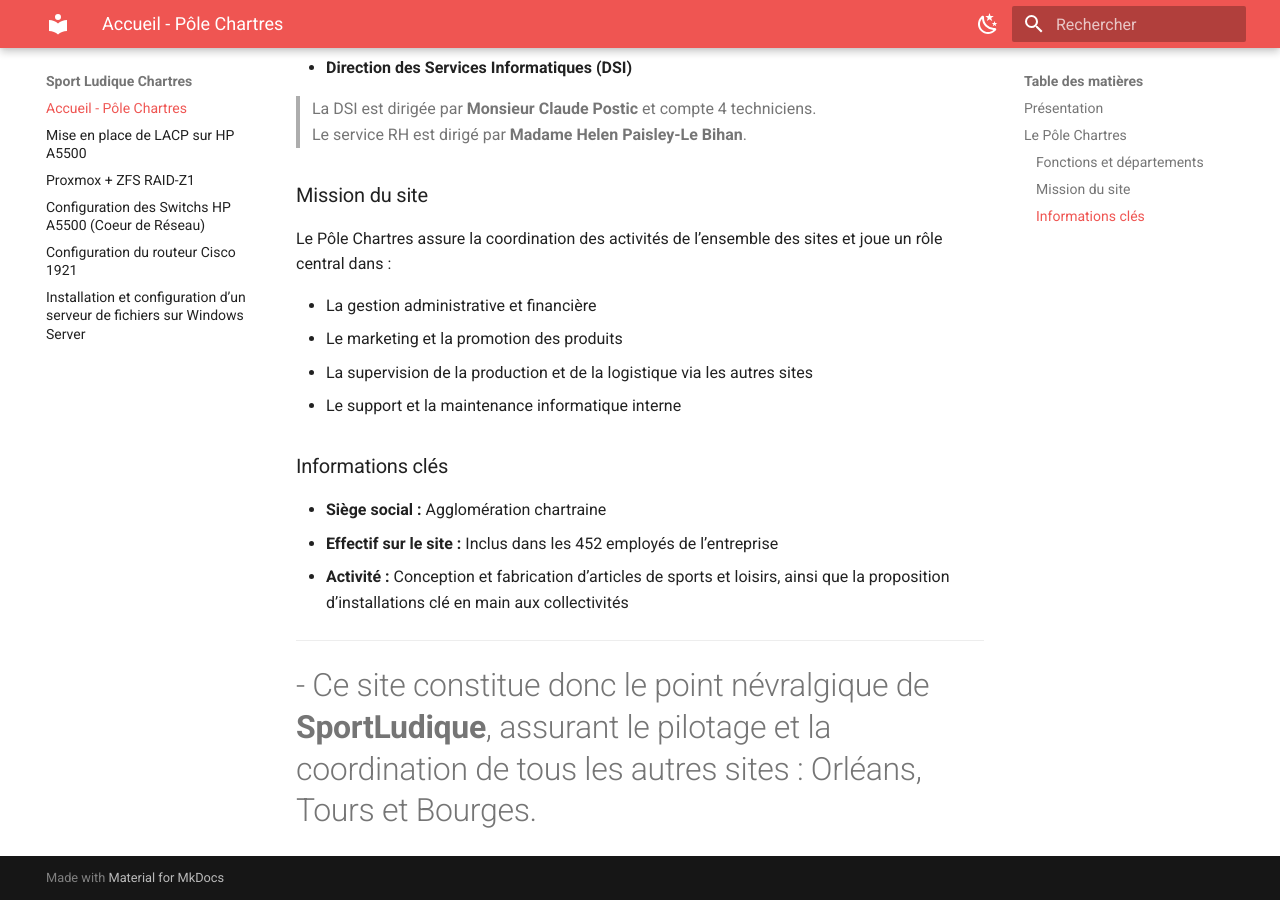
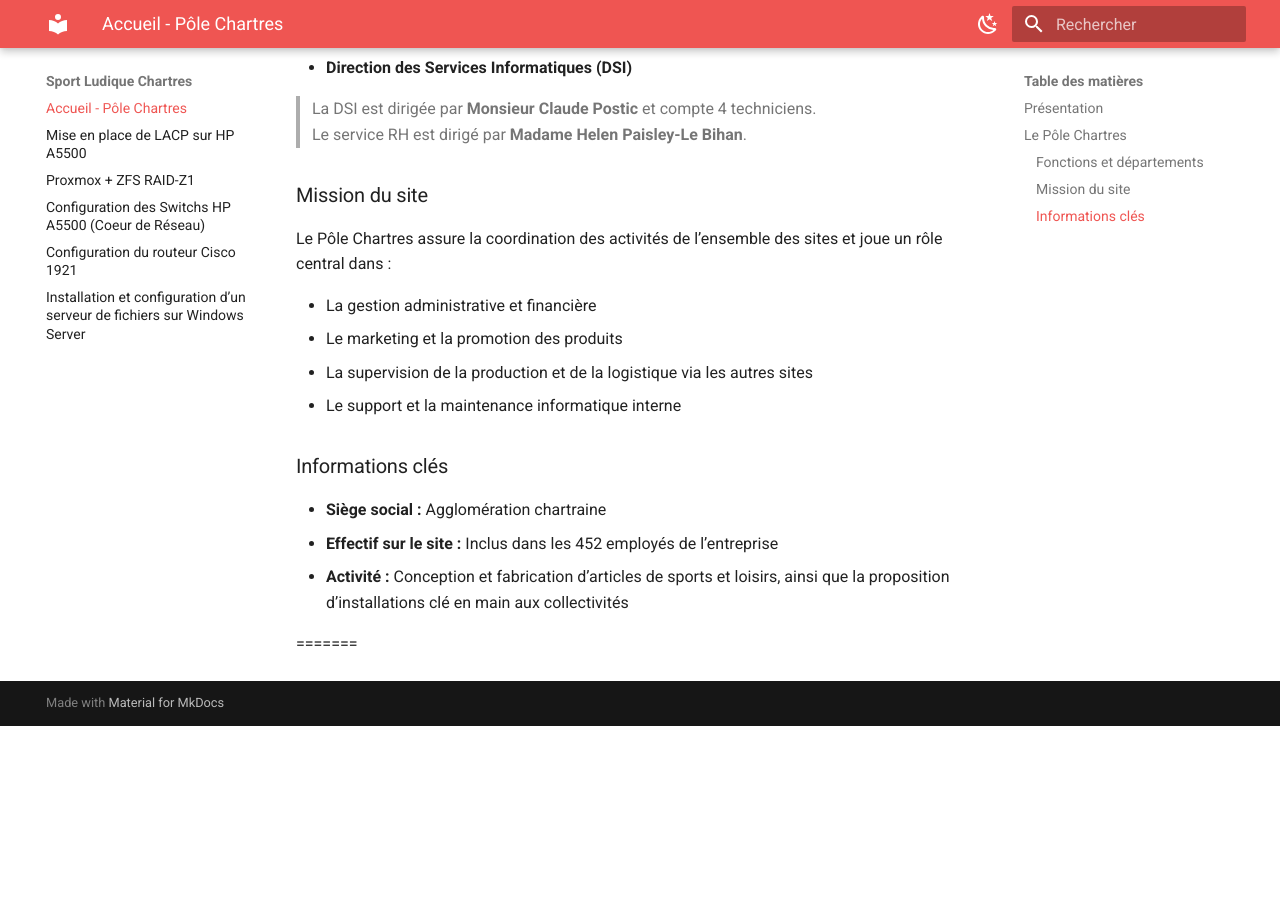
Before and after one commit to Sym-0ne/sport-ludique-Chartres, an MkDocs documentation site: the page built from docs/index.md, in a window 1280 px wide and 900 px high, scrolled down 742 px. Built offline with MkDocs 1.6.1 and Material for MkDocs 9.7.7, drawn with Linux system fonts in a browser that asks for light colours; after the commit the page ends 1468 px from its top, so only the background shows below that.

Commit message:
modif texte index md

```diff
--- a/docs/index.md
+++ b/docs/index.md
@@ -42,7 +42,4 @@
 - **Effectif sur le site :** Inclus dans les 452 employés de l’entreprise
 - **Activité :** Conception et fabrication d’articles de sports et loisirs, ainsi que la proposition d’installations clé en main aux collectivités
 
----
-
-- Ce site constitue donc le point névralgique de **SportLudique**, assurant le pilotage et la coordination de tous les autres sites : Orléans, Tours et Bourges.
 =======
```
